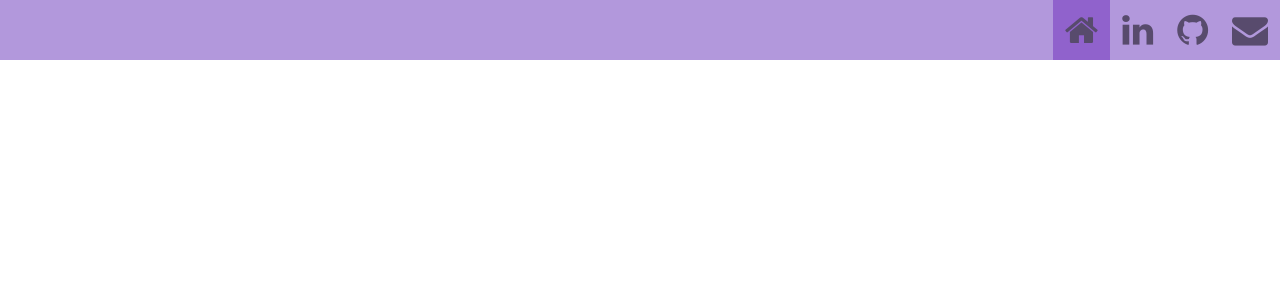
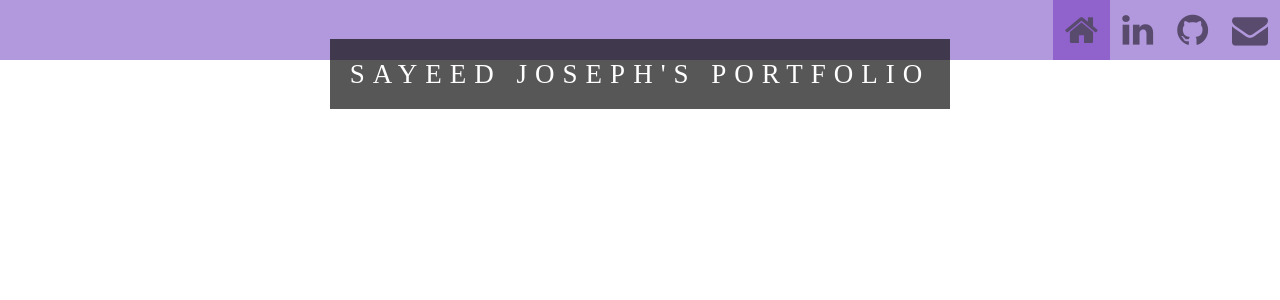
Before and after one commit to sjoseph11236/portfolio_drat, a React (Create React App) app: page / in a window 1280 px wide. Shown: the top 300 px of the page. Built offline with nearby package versions, Linux system fonts and the light colour scheme.

Commit message:
feat: add name baner

```diff
--- a/src/App.js
+++ b/src/App.js
@@ -1,9 +1,13 @@
 import React from 'react';
-import { LinksBar } from './components/'
+import {
+  LinksBar,
+  NameBanner
+} from './components/'
 function App() {
   return (
     <div className="App">
       <LinksBar />
+      <NameBanner/>
     </div>
   );
 }
--- /dev/null
+++ b/src/components/NameBanner.js
@@ -0,0 +1,17 @@
+import React from 'react';
+import image from './unnamed-23.jpg';
+const NameBanner = () => {
+  return (
+    <div className="mainImageBG" style={{
+      background: `url(${image})`
+    }}>
+      <div className="ptext">
+        <span className="border">
+          Sayeed Joseph's Portfolio
+        </span>
+      </div>
+    </div>
+  );
+}
+
+export default NameBanner;
--- a/src/components/index.js
+++ b/src/components/index.js
@@ -1 +1,2 @@
 export { default as LinksBar} from './LinksBar';
+export { default as NameBanner} from './NameBanner';
--- a/src/index.css
+++ b/src/index.css
@@ -7,14 +7,46 @@ body {
   color:#666;
 }
 
-.linksBar a:hover{
-  background-color: whitesmoke;
+.mainImageBG{
+  min-height: 50%;
+}
 
+.ptext{
+  position: absolute;
+  top: 50%;
+  width: 100%;
+  text-align: center;
+  color: #000;
+  font-size: 27px;
+  letter-spacing: 8px;
+  text-transform: uppercase;
+  border-color: #fff;
+}
+
+.ptext .border{
+  background-color: #111;
+  color: #fff;
+  padding: 20px;
+}
+
+.ptext .border .trans{
+  background-color: transparent;
+}
+
+
+.mainImageBG,.image2,.image3,.image4{
+  position: relative;
+  opacity: 0.70;
+  background-size: cover;
+  background-position: center;
+  background-repeat: no-repeat;
+  background-attachment: fixed;
 }
 
 .home{
   background-color: #6F2DBD;
 }
+
 .linksBar{
   width: 100%;
   background-color: #B298DC;
@@ -31,3 +63,7 @@ body {
   opacity: .5;
   padding: 12px 12px 12px 12px;
 }
+
+.linksBar a:hover{
+  background-color: whitesmoke;
+}
```
Also changed, not shown: src/components/unnamed-23.jpg (added).
